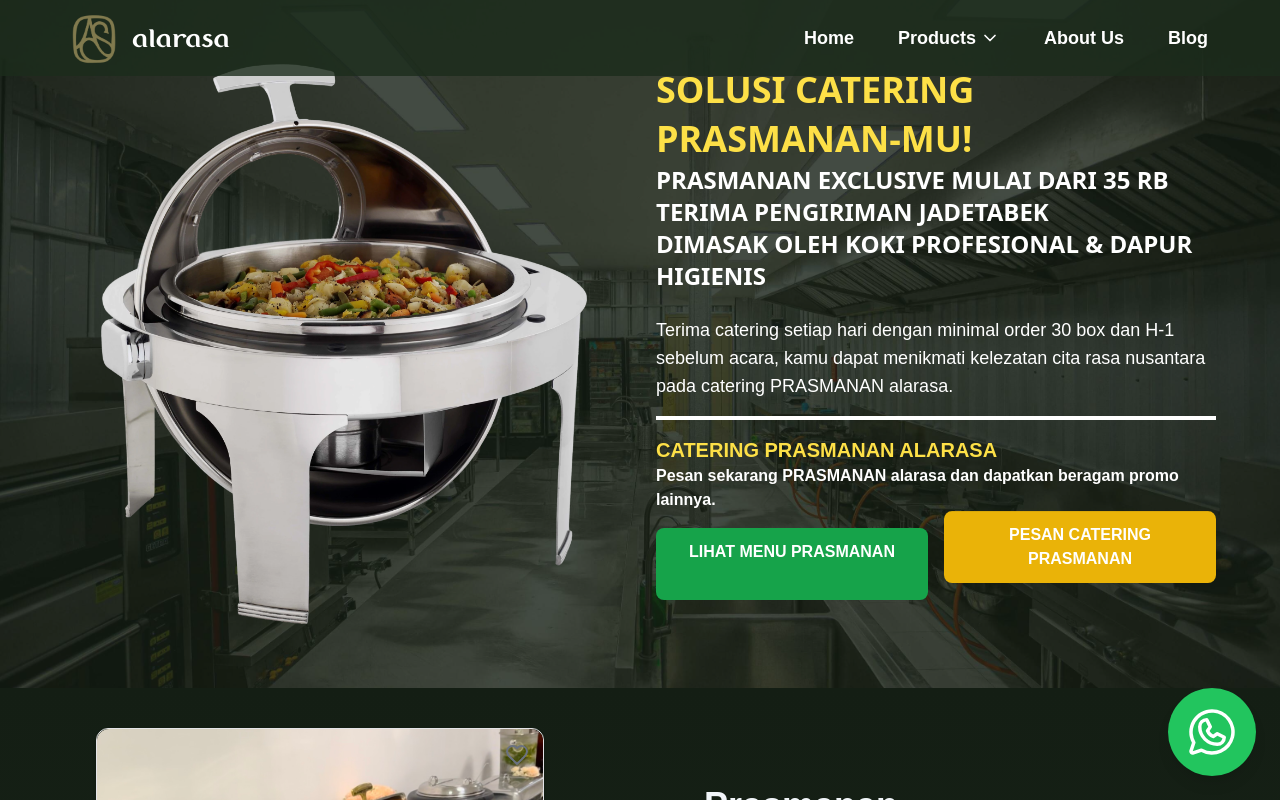
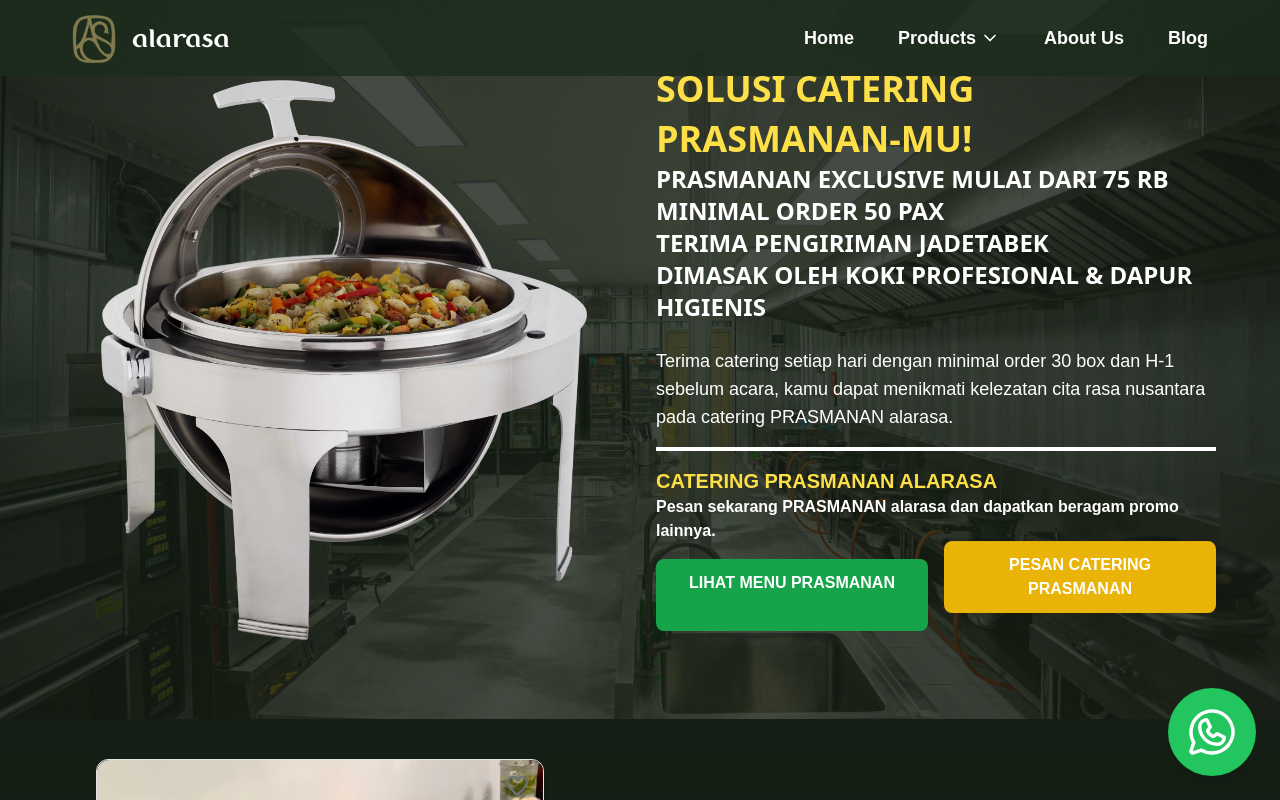
Before and after one commit to calvinrahmat/alarasa_new, a Next.js app: page /prasmanan in a window 1280 px wide. Shown: the top 800 px of the page. Built offline with nearby package versions, Linux system fonts and the light colour scheme.

Commit message:
update price prasmanan

```diff
--- a/src/components/hero-prasmanan.tsx
+++ b/src/components/hero-prasmanan.tsx
@@ -38,7 +38,7 @@
             SOLUSI CATERING PRASMANAN-MU!
           </h1>
           <p className="font-sans text-base md:text-xl xl:text-2xl text-white font-bold mb-6">
-            PRASMANAN EXCLUSIVE MULAI DARI 35 RB
+            PRASMANAN EXCLUSIVE MULAI DARI 75 RB MINIMAL ORDER 50 PAX
             <br />
             TERIMA PENGIRIMAN JADETABEK
             <br />
```
